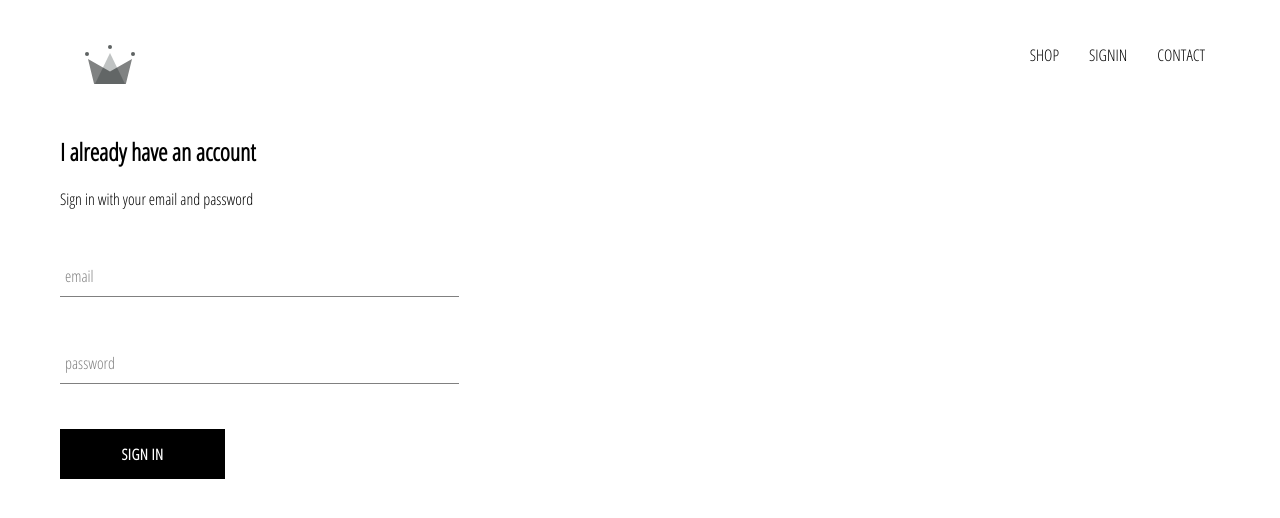
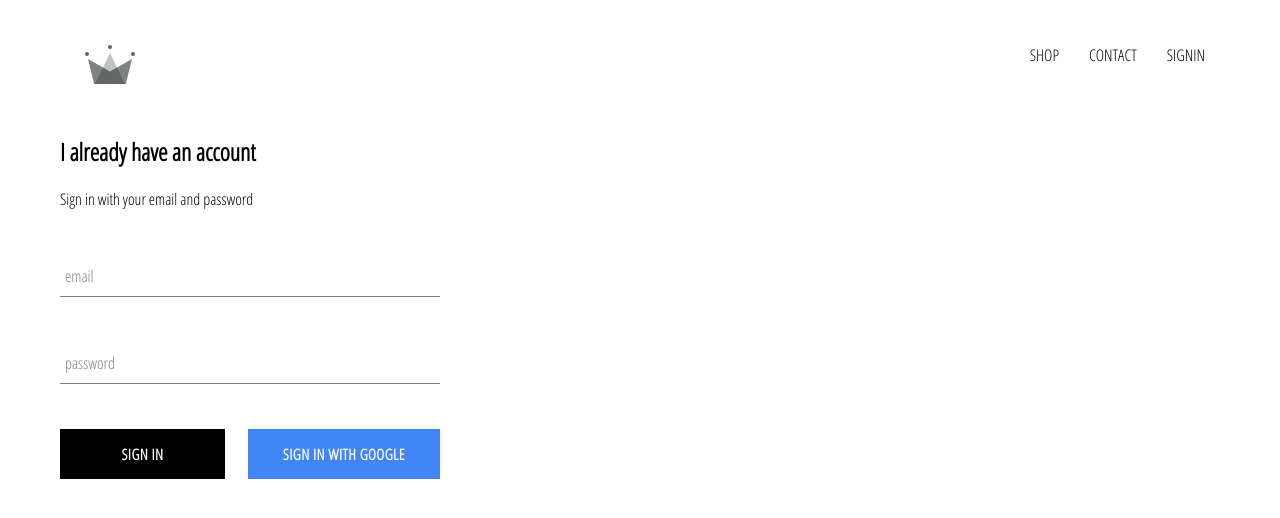
Before and after one commit to RaidenDilan/crwn-clothing, a React (Create React App) app: page /signin in a window 1280 px wide. Shown: the top 518 px of the page. Built offline with nearby package versions, Linux system fonts and the light colour scheme; no server answers.

Commit message:
Integrated firebase into app, created sign in page with sing in component and sign in with google.

```diff
--- a/package.json
+++ b/package.json
@@ -6,6 +6,7 @@
     "@testing-library/jest-dom": "^4.2.4",
     "@testing-library/react": "^9.3.2",
     "@testing-library/user-event": "^7.1.2",
+    "firebase": "^7.19.0",
     "node-sass": "^4.14.1",
     "react": "^16.13.1",
     "react-dom": "^16.13.1",
--- a/src/App.css
+++ b/src/App.css
@@ -7,3 +7,7 @@
   text-decoration: none;
   color: black;
 }
+
+* {
+  box-sizing: border-box;
+}
--- a/src/App.js
+++ b/src/App.js
@@ -8,12 +8,36 @@
 
 import SignInAndSignUpPage from './pages/sign-in-and-sign-up/sign-in-and-sign-up.component';
 
+import { auth } from './firebase/firebase.utils';
+
 import './App.css';
 
-function App() {
+class App extends React.Component {
+  constructor() {
+    super();
+
+    this.state = {
+      currentUser: null
+    };
+  }
+
+  unsubscribeFromAuth = null;
+
+  componentDidMount() {
+    this.unsubscribeFromAuth = auth.onAuthStateChanged(user => {
+      this.setState({ currentUser: user });
+      console.log(user);
+    });
+  }
+
+  componentWillUnmount() {
+    this.unsubscribeFromAuth();
+  }
+
+  render() {
     return (
       <div className='App'>
-      <Header />
+        <Header currentUser={ this.state.currentUser } />
         <Switch>
           <Route
             exact
@@ -29,5 +53,6 @@
       </div>
     );
   }
+}
 
 export default App;
--- a/src/components/custom-button/custom-button.component.jsx
+++ b/src/components/custom-button/custom-button.component.jsx
@@ -2,9 +2,9 @@
 
 import './custom-button.styles.scss';
 
-const CustomButton = ({ children, ...otherProps }) => (
+const CustomButton = ({ children, isGoogleSignIn, ...otherProps }) => (
   <button
-    className='custom-button'
+    className={ `${ isGoogleSignIn ? 'google-sign-in' : '' } custom-button` }
     { ...otherProps }>
     { children }
   </button>
--- a/src/components/custom-button/custom-button.styles.scss
+++ b/src/components/custom-button/custom-button.styles.scss
@@ -19,4 +19,14 @@
     color: black;
     border: 1px solid black;
   }
+
+  &.google-sign-in {
+    background-color: #4285f4;
+    color: white;
+
+    &:hover {
+      background-color: #357ae8;
+      border: none;
+    }
+  }
 }
--- a/src/components/header/header.component.jsx
+++ b/src/components/header/header.component.jsx
@@ -1,11 +1,13 @@
 import React from 'react';
 import { Link } from 'react-router-dom';
+
+import { auth } from '../../firebase/firebase.utils';
 
 import { ReactComponent as Logo } from '../../assets/crwn.svg';
 
 import './header.styles.scss';
 
-const Header = () => (
+const Header = ({ currentUser }) => (
   <div className='header'>
     <Link
       className='logo-container'
@@ -20,14 +22,16 @@
       </Link>
       <Link
         className='option'
-        to='/signin'>
-        SIGNIN
-      </Link>
-      <Link
-        className='option'
         to='/shop'>
         CONTACT
       </Link>
+      {
+        currentUser ? <div
+          className='option'
+          onClick={ () => auth.signOut() }>SIGNOUT</div> : <Link
+          className='option'
+          to='/signin'>SIGNIN</Link>
+      }
     </div>
   </div>
 );
--- a/src/components/header/header.styles.scss
+++ b/src/components/header/header.styles.scss
@@ -20,6 +20,7 @@
 
     .option {
       padding: 10px 15px;
+      cursor: pointer;
     }
   }
 }
--- a/src/components/sign-in/sign-in.component.jsx
+++ b/src/components/sign-in/sign-in.component.jsx
@@ -2,6 +2,8 @@
 
 import FormInput from '../form-input/form-input.component';
 import CustomButton from '../custom-button/custom-button.component';
+
+import { signInWithGoogle } from '../../firebase/firebase.utils';
 
 import './sign-in.styles.scss';
 
@@ -46,7 +48,14 @@
             handleChange={ this.handleChange }
             label='password'
             required />
-          <CustomButton type='submit'> Sign in </CustomButton>
+          <div className='buttons'>
+            <CustomButton type='submit'> Sign in </CustomButton>
+            <CustomButton
+              onClick={ signInWithGoogle }
+              isGoogleSignIn>
+              Sign in with Google
+            </CustomButton>
+          </div>
         </form>
       </div>
     );
--- a/src/components/sign-in/sign-in.styles.scss
+++ b/src/components/sign-in/sign-in.styles.scss
@@ -1,9 +1,14 @@
 .sign-in {
-  width: 30vw;
+  width: 380px;
   display: flex;
   flex-direction: column;
 
   .title {
     margin: 1000px 0;
   }
+
+  .buttons {
+    display: flex;
+    justify-content: space-between;
+  }
 }
--- /dev/null
+++ b/src/firebase/firebase.utils.js
@@ -0,0 +1,25 @@
+import firebase from 'firebase/app';
+import 'firebase/firestore';
+import 'firebase/auth';
+
+const config = {
+  apiKey: process.env.REACT_APP_FIREBASE_API_KEY,
+  authDomain: process.env.REACT_APP_FIREBASE_AUTH_DOMAIN,
+  databaseURL: process.env.REACT_APP_FIREBASE_DB_URL,
+  projectId: process.env.REACT_APP_FIREBASE_PROJECT_ID,
+  storageBucket: process.env.REACT_APP_FIREBASE_STORAGE_BUCKET,
+  messagingSenderId: process.env.REACT_APP_FIREBASE_MSG_SENDER_ID,
+  appId: process.env.REACT_APP_FIREBASE_APP_ID,
+  measurementId: process.env.REACT_APP_FIREBASE_MEASUREMENT_ID
+};
+
+firebase.initializeApp(config);
+
+export const auth = firebase.auth();
+export const firestore = firebase.firestore();
+
+const provider = new firebase.auth.GoogleAuthProvider();
+provider.setCustomParameters({ prompt: 'select_account' });
+export const signInWithGoogle = () => auth.signInWithPopup(provider);
+
+export default firebase;
```
Also changed, not shown: 2 other files (tests, documents, lock files or other folders). Lines whose indentation alone changed are shown as unchanged.
